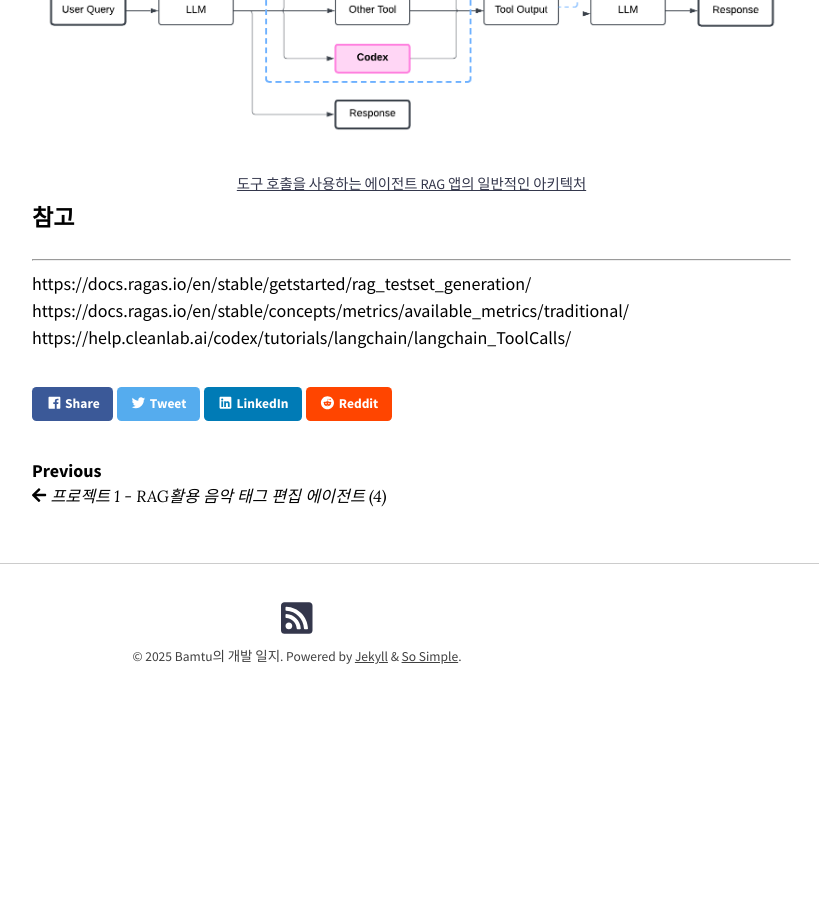
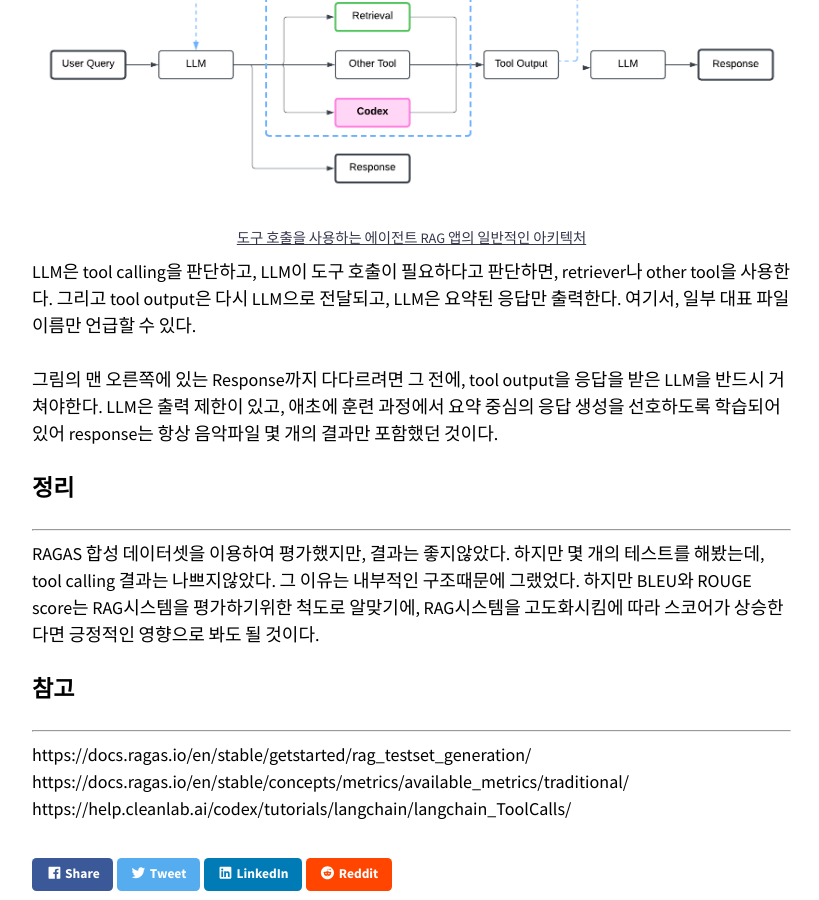
Before and after one commit to bamtu/bamtu.github.io, a Jekyll site: the page built from _posts/2025-06-08-프로젝트-1---rag활용-음악-태그-편집-에이전트-(5).md, in a window 1280 px wide and 900 px high, scrolled down 3992 px. Shown: the whole window, without its empty margins (343-1162 px from the left). Built offline with Jekyll 4.4.1, drawn with Linux system fonts in a browser that asks for light colours; nearby versions of some CDN libraries; comment, search, counter and statistics services are not loaded; before the commit the page ends 4731 px from its top, so only the background shows below that; some of the changed text lies outside the part shown.

Commit message:
post update

````diff
--- a/_posts/2025-06-08-프로젝트-1---rag활용-음악-태그-편집-에이전트-(5).md
+++ b/_posts/2025-06-08-프로젝트-1---rag활용-음악-태그-편집-에이전트-(5).md
@@ -18,7 +18,7 @@ categories: AIagent
 
 single hop specific query 67개와 multi hop abstract query 67개, 나머지는 multi hop specific query로 구성되었다.
 
-평가지표는 BLEU, ROUGE score이다. RAGAS 라이브러리를 이용해 구현하였다.
+평가지표는 BLEU, ROUGE score이다. RAGAS 라이브러리를 이용해 구현하였다. 두 스코어 모두 traditional한 방법에 속한다.
 
 BLEU score: n-그램 중복률을 계산하여 점수를 매기는 방법이다. 다시말하면, 예측 문장의 n-그램 중에서 참조 문장에도 등장하는 비율을 계산하는 방법이다. 내가 출력한 것 중에서 얼마나 많이 정답이었는가?를 평가한다.
 ROUGE socre: 특히 텍스트 요약 평가에 많이 쓰이지만, 요즘은 LLM이 생성한 답변의 질을 평가할 때도 자주 사용한다. 기계가 생성한 텍스트와 참조(사람)이 작성한 정답 텍스트 간의 유사도를 측정하는데, 이 방법도 n-그램을 이용하여 n-그램 단위로 정답과 얼마나 많이 겹치는지를 측정한다. BLEU와 달리 모델이 예측한 것 중 얼마나 정답이었는가?를 평가한다.
@@ -77,15 +77,22 @@ RAGAS를 이용하여 합성데이터셋을 생성하면 input prompt와 referen
 아티스트 명이 Mozart에 해당하는 트랙들의 앨범명은?
 ```
 
-하지만 LLM의 응답으로는, 트랙들의 정보가 몇 개밖에 출력되지 않는다. 왜 그럴까?
+하지만 LLM의 응답으로는, 트랙들의 정보가 몇 개밖에 출력되지 않는데, 대량의 파일명 변경은 가능했다.. 왜 그럴까?
 
 ![](../assets/20250610112801.png)
 
 
+
 ![도구 호출을 사용하는 에이전트 RAG 앱의 일반적인 아키텍처](../assets/20250610111149.png)
 
+LLM은 tool calling을 판단하고, LLM이 도구 호출이 필요하다고 판단하면, retriever나 other tool을 사용한다. 그리고 tool output은 다시 LLM으로 전달되고, LLM은 요약된 응답만 출력한다. 여기서, 일부 대표 파일 이름만 언급할 수 있다.
 
+그림의 맨 오른쪽에 있는 Response까지 다다르려면 그 전에, tool output을 응답을 받은 LLM을 반드시 거쳐야한다. LLM은 출력 제한이 있고, 애초에 훈련 과정에서 요약 중심의 응답 생성을 선호하도록 학습되어있어 response는 항상 음악파일 몇 개의 결과만 포함했던 것이다.
 
+### 정리
+---
+
+RAGAS 합성 데이터셋을 이용하여 평가했지만, 결과는 좋지않았다. 하지만 몇 개의 테스트를 해봤는데, tool calling 결과는 나쁘지않았다. 그 이유는 내부적인 구조때문에 그랬었다. 하지만 BLEU와 ROUGE score는 RAG시스템을 평가하기위한 척도로 알맞기에, RAG시스템을 고도화시킴에 따라 스코어가 상승한다면 긍정적인 영향으로 봐도 될 것이다.
 
 ### 참고
 ---
````
